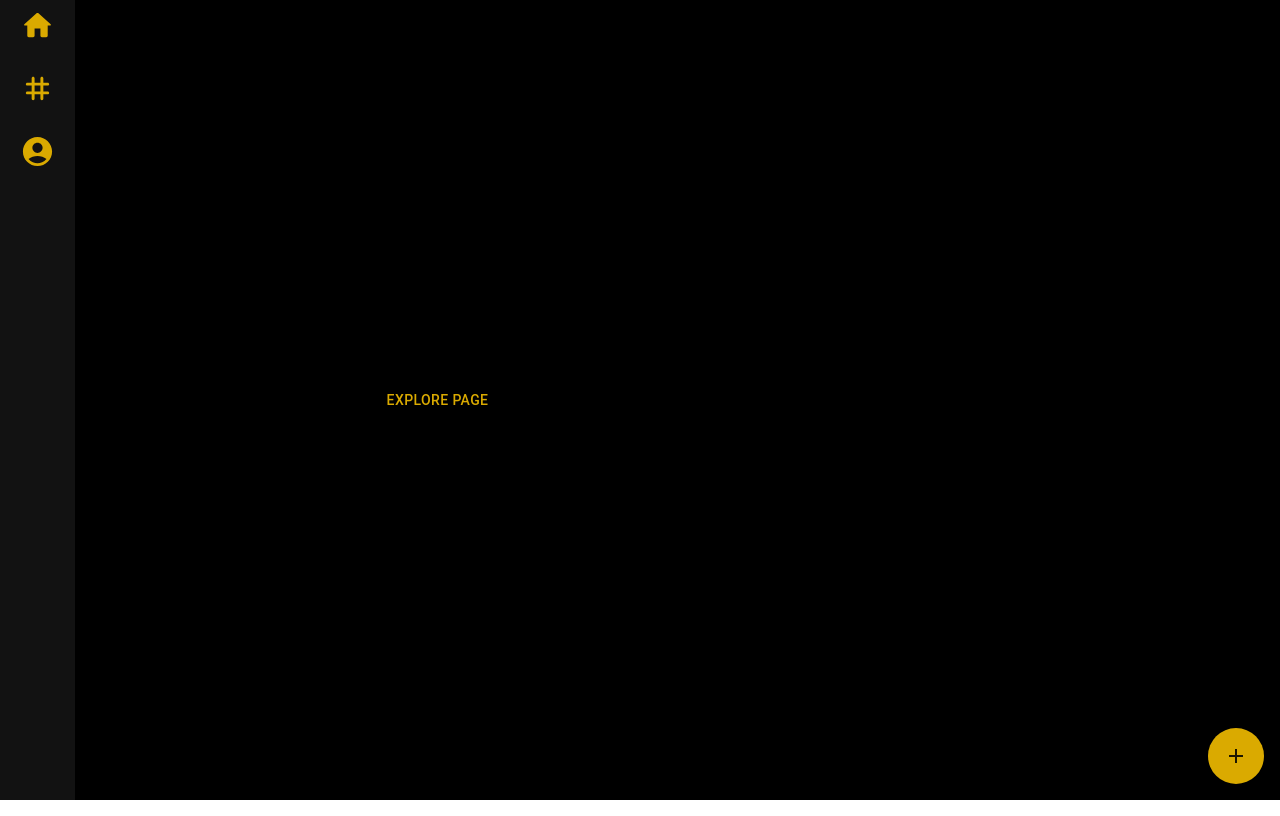
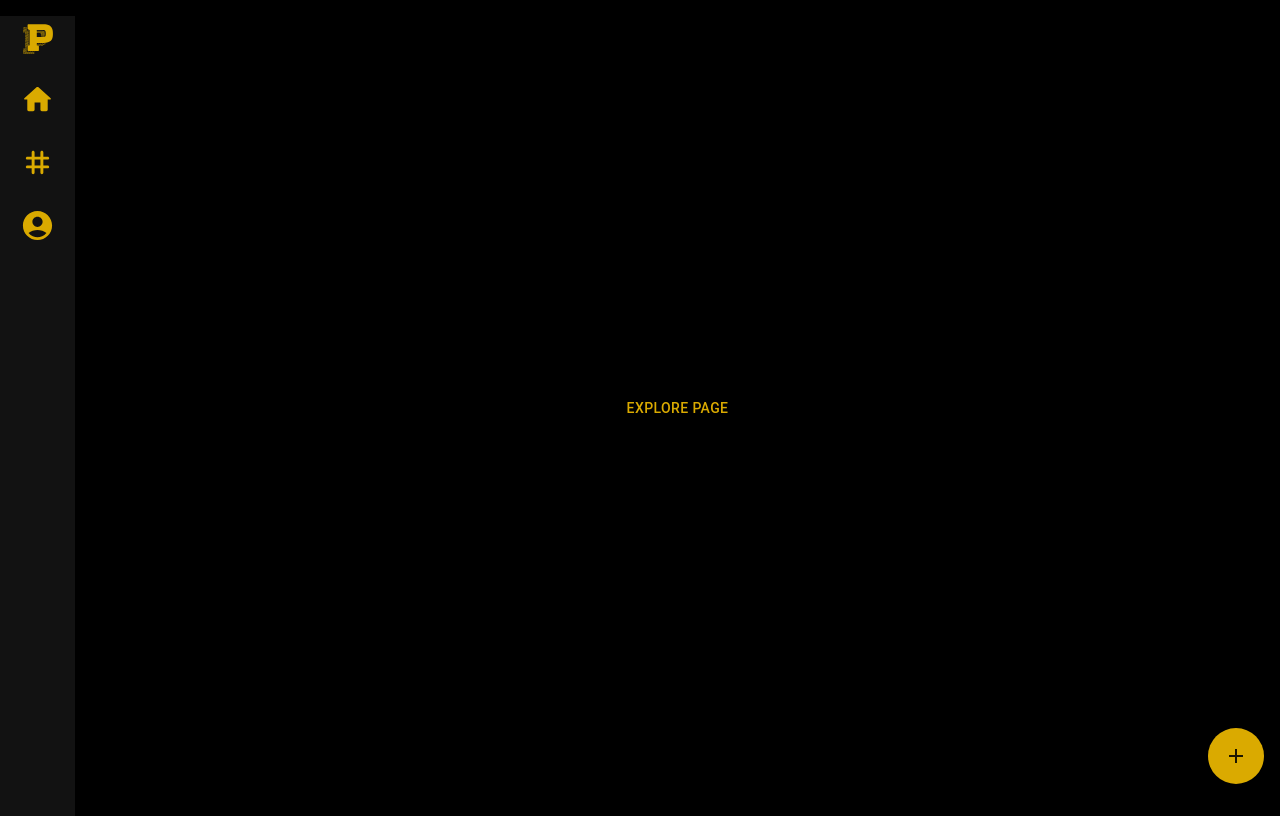
Before and after one commit to CS307Spring2022/purduepal-fe, a React (Create React App) app in the folder pal-fe/: page /explore in a window 1280 px wide. Built offline with nearby package versions, Linux system fonts and the light colour scheme.

Commit message:
linter and import fix

```diff
--- a/pal-fe/src/App.js
+++ b/pal-fe/src/App.js
@@ -1,49 +1,38 @@
-import {React, useState} from "react";
+import { React, useState } from "react";
 import "./App.css";
-import { Stack, Fab, ThemeProvider, createTheme } from "@mui/material";
-import AddIcon from "@mui/icons-material/Add";
+import { Stack, ThemeProvider, createTheme } from "@mui/material";
 import { Routes, Route, useLocation } from "react-router-dom";
 import { Home } from "./pages/Home/Home";
 import { NavBar } from "./components/Navbar";
 import { Explore } from "./pages/Explore/Explore";
 import { Profile } from "./pages/Profile/Profile";
 import { SignIn } from "./pages/SignIn/SignIn";
+import { CreatePost } from "./components/CreatePost";
 
-import { getDesignTokens } from './themes/Theme';
+import { getDesignTokens } from "./Themes/Theme";
 
 function App() {
-  const theme = createTheme(getDesignTokens('dark'))
-  const location = useLocation()
+  const theme = createTheme(getDesignTokens("dark"));
+  const location = useLocation();
 
   console.log(location.pathname);
 
-  const [isSignedIn,setIsSignedIn] = useState(location.pathname!=="/"); //temporary till signin is actually implemented
+  const [isSignedIn, setIsSignedIn] = useState(location.pathname !== "/"); //temporary till signin is actually implemented
 
   return (
     <ThemeProvider theme={theme}>
-      <Stack direction={"row"} sx={{backgroundColor: theme.palette.background.default}}>
-        {isSignedIn ? <NavBar/> : null}
+      <Stack
+        direction={"row"}
+        sx={{ backgroundColor: theme.palette.background.default }}
+      >
+        {isSignedIn ? <NavBar /> : null}
         <Routes>
-          <Route path="/" element={<SignIn/>} />
+          <Route path="/" element={<SignIn />} />
           <Route path="/home" element={<Home />} />
           <Route path="/explore" element={<Explore />} />
           <Route path="/profile" element={<Profile />} />
         </Routes>
-        {isSignedIn ?
-        <Fab
-          color="primary"
-          aria-label="add"
-          sx={{
-            position: "absolute",
-            bottom: 16,
-            right: 16,
-          }}
-        >
-          <AddIcon />
-        </Fab>
-        :
-        null
-      }
+        {isSignedIn ? <CreatePost /> : null}
       </Stack>
     </ThemeProvider>
   );
--- a/pal-fe/src/components/Navbar.jsx
+++ b/pal-fe/src/components/Navbar.jsx
@@ -1,16 +1,26 @@
-import { IconButton, Stack } from "@mui/material";
+import { IconButton, Stack, useTheme } from "@mui/material";
 import HomeRoundedIcon from "@mui/icons-material/HomeRounded";
 import TagRoundedIcon from "@mui/icons-material/TagRounded";
 import AccountCircleRoundedIcon from "@mui/icons-material/AccountCircleRounded";
+import { ReactComponent as Logo } from "../icons/logo.svg";
 
 export const NavBar = () => {
+  const theme = useTheme();
   return (
     <Stack
       minWidth={"75px"}
       spacing={1.5}
       sx={{ backgroundColor: "rgba(255,255,255,0.07)" }}
       height={"100vh"}
+      mt={2}
     >
+      <IconButton color="primary" href="/home">
+        <Logo
+          fill={theme.palette.primary.main}
+          width={"30px"}
+          height={"30px"}
+        />
+      </IconButton>
       <IconButton color="primary" href="/home">
         <HomeRoundedIcon fontSize="large" />
       </IconButton>
--- a/pal-fe/src/pages/Explore/Explore.jsx
+++ b/pal-fe/src/pages/Explore/Explore.jsx
@@ -3,7 +3,7 @@ import { Button, Stack } from "@mui/material";
 export const Explore = () => {
   return (
     <Stack
-      width={"calc(100vh - 75px)"}
+      width={"calc(100vw - 75px)"}
       justifyContent={"center"}
       alignItems={"center"}
     >
--- a/pal-fe/src/pages/Home/Home.jsx
+++ b/pal-fe/src/pages/Home/Home.jsx
@@ -3,7 +3,7 @@ import { Button, Stack } from "@mui/material";
 export const Home = () => {
   return (
     <Stack
-      width={"calc(100vh - 75px)"}
+      width={"calc(100vw - 75px)"}
       justifyContent={"center"}
       alignItems={"center"}
     >
--- a/pal-fe/src/pages/Profile/Profile.jsx
+++ b/pal-fe/src/pages/Profile/Profile.jsx
@@ -3,7 +3,7 @@ import { Button, Stack } from "@mui/material";
 export const Profile = () => {
   return (
     <Stack
-      width={"calc(100vh - 75px)"}
+      width={"calc(100vw - 75px)"}
       justifyContent={"center"}
       alignItems={"center"}
     >
--- a/pal-fe/src/pages/SignIn/SignIn.jsx
+++ b/pal-fe/src/pages/SignIn/SignIn.jsx
@@ -11,14 +11,12 @@ import Box from "@mui/material/Box";
 import Grid from "@mui/material/Grid";
 import LockOutlinedIcon from "@mui/icons-material/LockOutlined";
 import Typography from "@mui/material/Typography";
-import {useTheme} from "@mui/material/styles";
+import { useTheme } from "@mui/material/styles";
 
+import { ReactComponent as Logo } from "./../../icons/logo.svg";
+import { ReactComponent as Train } from "../../icons/trainSmall.svg";
 
-import {ReactComponent as Logo} from "./../../icons/logo.svg"
-import {ReactComponent as Train} from "../../icons/trainSmall.svg"
-
-import "./SignIn.css"
-
+import "./SignIn.css";
 
 export const SignIn = () => {
   const theme = useTheme();
@@ -31,27 +29,33 @@ export const SignIn = () => {
   const [invalidPass, setInvalidPass] = useState(false);
   const [passErrMsg, setPassErrMsg] = useState("");
 
-
   useEffect(() => {
-      if (email.match(/[\w\d]+@([\w]*.)*purdue\.edu/)===null && email.length!==0) {
+    if (
+      email.match(/[\w\d]+@([\w]*.)*purdue\.edu/) === null &&
+      email.length !== 0
+    ) {
       setInvalidEmail(true);
-        setEmailErrMsg("Input must be a valid Purdue email")
+      setEmailErrMsg("Input must be a valid Purdue email");
     }
   }, [email]);
 
   useEffect(() => {
-      if (email.match(/[\w\d]+@([\w]*.)*purdue\.edu/)!== null && email.length > 0 && emailErrMsg) {
+    if (
+      email.match(/[\w\d]+@([\w]*.)*purdue\.edu/) !== null &&
+      email.length > 0 &&
+      emailErrMsg
+    ) {
       setEmailErrMsg("");
       setInvalidEmail(false);
     }
-  }, [email,emailErrMsg]);
+  }, [email, emailErrMsg]);
 
   useEffect(() => {
     if (pass.length > 0 && passErrMsg) {
       setPassErrMsg("");
       setInvalidPass(false);
     }
-    }, [pass,passErrMsg]);
+  }, [pass, passErrMsg]);
 
   const handleSubmit = (event) => {
     event.preventDefault();
@@ -62,7 +66,7 @@ export const SignIn = () => {
     //   password: data.get("password"),
     // });
     if (data.get("email").length === 0) {
-        setEmailErrMsg("Email is Required")
+      setEmailErrMsg("Email is Required");
       setInvalidEmail(true);
     }
 
@@ -70,33 +74,36 @@ export const SignIn = () => {
       setPassErrMsg("Password is Required");
       setInvalidPass(true);
     }
-
   };
 
   return (
     <Grid container component="main" sx={{ height: "100vh" }}>
-      <CssBaseline/>
+      <CssBaseline />
       <Grid
         item
-        xs={
-            false
-        }
+        xs={false}
         sm={4}
         md={7}
         sx={{
-          display:["none","block","block","block","block"],
+          display: ["none", "block", "block", "block", "block"],
           backgroundRepeat: "no-repeat",
           backgroundColor: theme.palette.background.default,
           backgroundSize: "cover",
           backgroundPosition: "center",
           textAlign: "center",
-        }}>
-          <Typography component="h1" variant="h3"
-                    style={{marginTop: "10vh", textAlign: "center"}}>
+        }}
+      >
+        <Link href="/" underline="none">
+          <Typography
+            component="h1"
+            variant="h3"
+            style={{ marginTop: "10vh", textAlign: "center" }}
+          >
             PurduePAL
           </Typography>
+        </Link>
         <div className="trainContainer">
-              <Train/>
+          <Train />
         </div>
       </Grid>
       <Grid item xs={12} sm={8} md={5} component={Paper} elevation={6} square>
@@ -159,7 +166,11 @@ export const SignIn = () => {
             >
               Sign In
             </Button>
-            <Grid container justifyContent="center" sx={{alignItems:"center",textAlign:"center"}}>
+            <Grid
+              container
+              justifyContent="center"
+              sx={{ alignItems: "center", textAlign: "center" }}
+            >
               <Grid item xs={6} sm={6} md={6}>
                 <Link href="#" variant="body2">
                   Forgot password?
@@ -170,8 +181,8 @@ export const SignIn = () => {
                   {"Don't have an account? Sign Up"}
                 </Link>
               </Grid>
-              <Grid item style={{width:"100%"}} sx={{ mt: 3, mb: 2 }}>
-                  <Logo fill={theme.palette.primary.main}/>
+              <Grid item style={{ width: "100%" }} sx={{ mt: 3, mb: 2 }}>
+                <Logo fill={theme.palette.primary.main} />
               </Grid>
             </Grid>
           </Box>
@@ -179,4 +190,4 @@ export const SignIn = () => {
       </Grid>
     </Grid>
   );
-}
+};
```
Also changed, not shown: pal-fe/src/Themes/Theme.jsx (+6 -6 lines). Lines whose indentation alone changed are shown as unchanged.
